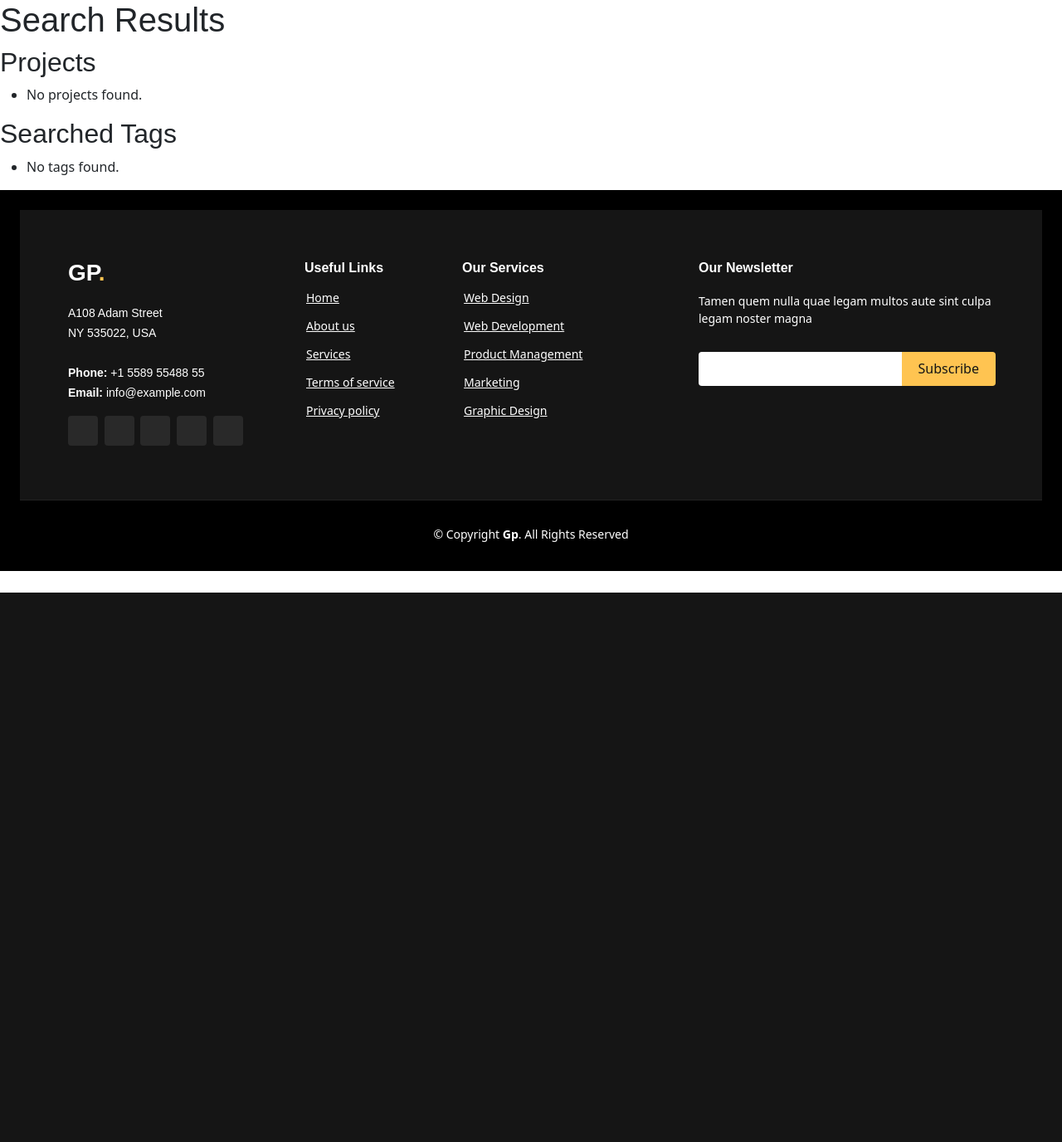
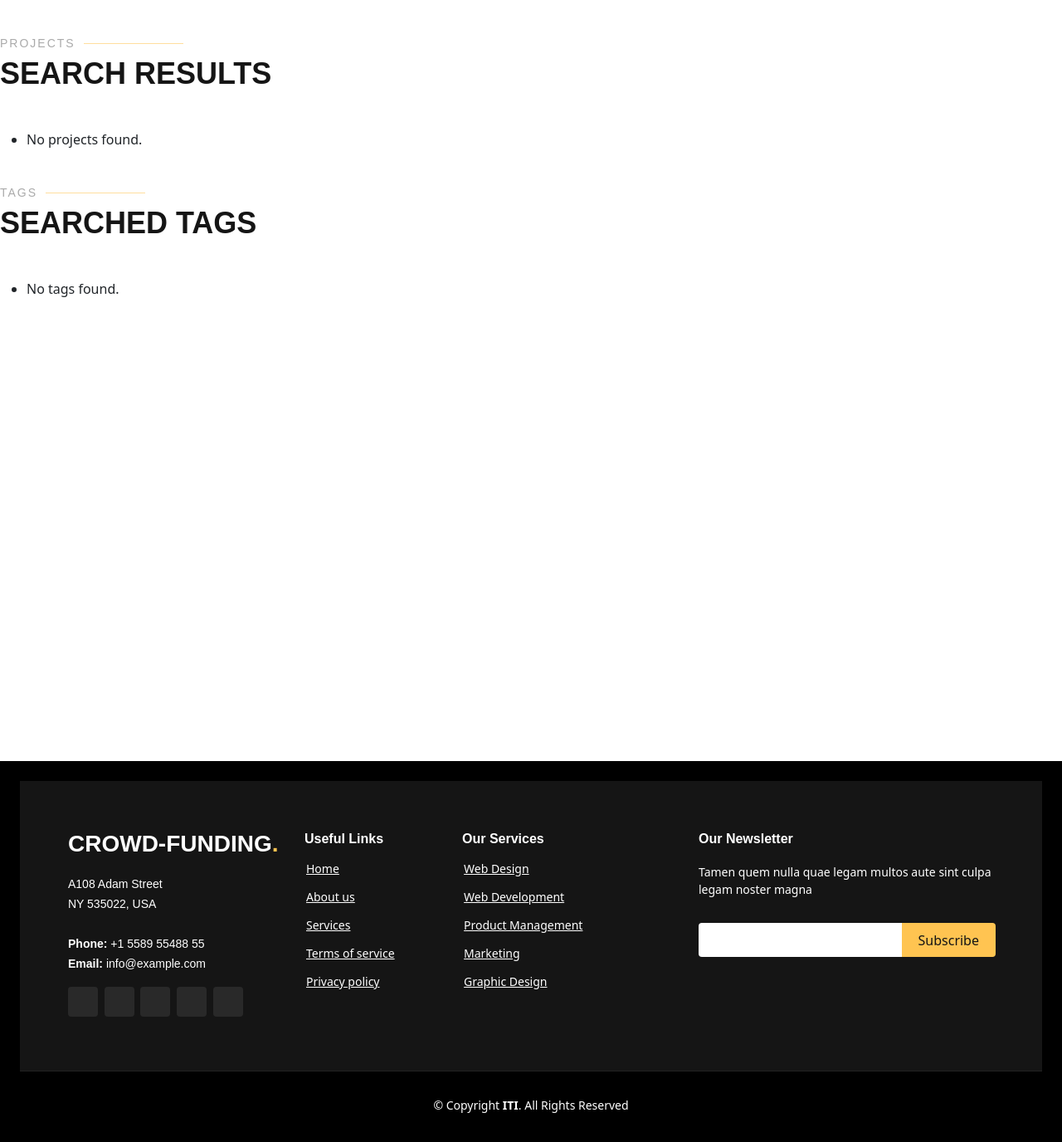
Before and after one commit to mahmoudamr5896/Project_Django, a Django app: page /search-result/ in a window 1280 px wide. Shown: the part 86-1462 px from the top of the page at 83% size. Before the commit the page ends 800 px from the top, so only its background shows below. Run offline with Django 5.2, Linux system fonts and the light colour scheme; some libraries are stand-ins or nearby versions.

Commit message:
save home changes

```diff
--- a/myapp/admin.py
+++ b/myapp/admin.py
@@ -1,6 +1,6 @@
 from django.contrib import admin
 
-from myapp.models import Category, CommentReport, Donation, Picture, Project, Comment, ProjectReport, Rating, Report ,Tag
+from myapp.models import Category, CommentReport, Donation, Picture, Project, Comment, ProjectReport, Rating, Report ,Tag, FeaturedProject
 
 
 # Register your models here.
@@ -14,6 +14,7 @@ admin.site.register(Donation)
 admin.site.register(Comment)
 admin.site.register(Rating)
 admin.site.register(Tag)
+admin.site.register(FeaturedProject)
 
 from django.contrib import admin
 
--- a/myapp/templates/myapp/home.html
+++ b/myapp/templates/myapp/home.html
@@ -33,7 +33,7 @@
           </div>
       </div>
         {% endfor %}
-</div>
+    </div>
    </div>
  </div>
 </section>
@@ -71,7 +71,7 @@
           <div class="icon-box">
             <img src="../../../static/img/team-1.jpg" style="height: 200px;">
             <div class="icon"><i class="bx bxl-dribbble"></i></div>
-            <h4><a href="">{{ project.title }} </a></h4>
+            <h4><a href="">{{project.title}} </a></h4>
             <p>Start Time: {{ project.start_time }}</p>
           </div>
         </div>
--- a/myapp/templates/myapp/project_list.html
+++ b/myapp/templates/myapp/project_list.html
@@ -15,8 +15,5 @@
         {% endfor %}
     </ul>
 </body>
-
 {% endblock %}
-
-
 </html>
--- a/myapp/templates/myapp/search-result.html
+++ b/myapp/templates/myapp/search-result.html
@@ -8,8 +8,10 @@
 </head>
 <body>
     {% block content %}
-    <h1>Search Results</h1>
-    <h2>Projects</h2>
+    <div class="section-title mt-5">
+        <h2>Projects</h2>
+        <p>Search Results</p>
+      </div>
     <ul>
         {% for project in projects %}
             <li>{{ project.title }}</li>
@@ -17,14 +19,42 @@
             <li>No projects found.</li>
         {% endfor %}
     </ul>
-    <h2>Searched Tags</h2>
+    <div class="section-title mt-5">
+        <h2>Tags</h2>
+        <p>Searched Tags</p>
+      </div>
     <ul>
         {% for tag in searched_tags %}
             <li>{{ tag.name }}</li>
         {% empty %}
             <li>No tags found.</li>
         {% endfor %}
-    </ul>
+    </ul>    <pre>
+
+
+
+
+
+
+
+
+
+
+
+
+
+
+
+
+
+
+
+
+
+
+
+
+    </pre>
 {% endblock %}
 
 </body>
--- a/myapp/templates/myapp/showdataofcategory.html
+++ b/myapp/templates/myapp/showdataofcategory.html
@@ -7,7 +7,7 @@
     <p>Projects in {{ category.name }}</p>
   </div>
 </div><div class="row"></div>
-{% for project in projects %}
+  {% for project in projects %}
   <div class="col-lg-4 col-md-6 d-flex align-items-stretch" data-aos="zoom-in" data-aos-delay="100" style="width: auto;">
     <div class="icon-box">
       <img src="../../../static/img/team-1.jpg" style="height: 200px;">
--- a/myapp/views.py
+++ b/myapp/views.py
@@ -29,10 +29,9 @@ def index(request):
 
     categories = Category.objects.all()
     highest_rated_projects = Project.objects.order_by('-rating__value')[:5]
-
     latest_projects = Project.objects.order_by('-start_time')[:5]
-
     latest_featured_projects = FeaturedProject.objects.order_by('-id')[:5]
+    print(latest_featured_projects)
 
     return render(request, 'myapp/home.html', {
         'categories':categories,
@@ -219,17 +218,20 @@ def index(request):
 #         }
 #     return render(request, "myapp/search-result.html", context)
 
+import re
 
 def search(request):
     context = {}
     search_query = request.GET.get('search')
     print(search_query)
-    if search_query and search_query.strip():
-        projects = Project.objects.filter(
-            Q(title=search_query) | Q(tags=search_query)
-        ).distinct()
-        searched_tags = Tag.objects.filter(name=search_query)
+    if search_query:
+        projects= Project.objects.filter(title=search_query)
+        for search_query in projects:
+            print(search_query.title)
 
+        searched_tags =Tag.objects.filter()
+        print(projects)
+        print(searched_tags)
         context = {
             'search_query': search_query,
             'projects': projects,
--- a/templates/base.html
+++ b/templates/base.html
@@ -49,14 +49,14 @@
 
     {% endblock %}
   <script src="{% static 'js/bootstrap.bundle.min.js' %}"></script>
- <footer id="footer" style=" background: black;bottom: 0; " class="p-4">
+ <footer id="footer" style=" background: black; margin-bottom: 0; " class="p-4">
         <div class="footer-top">
           <div class="container">
             <div class="row">
 
               <div class="col-lg-3 col-md-6">
                 <div class="footer-info">
-                  <h3>Gp<span>.</span></h3>
+                  <h3>Crowd-Funding<span>.</span></h3>
                   <p>
                     A108 Adam Street <br>
                     NY 535022, USA<br><br>
@@ -110,7 +110,7 @@
 
         <div class="container">
           <div class="copyright">
-            &copy; Copyright <strong><span>Gp</span></strong>. All Rights Reserved
+            &copy; Copyright <strong><span>ITI</span></strong>. All Rights Reserved
           </div>
           <div class="credits">
 
```
Also changed, not shown: db.sqlite3.
